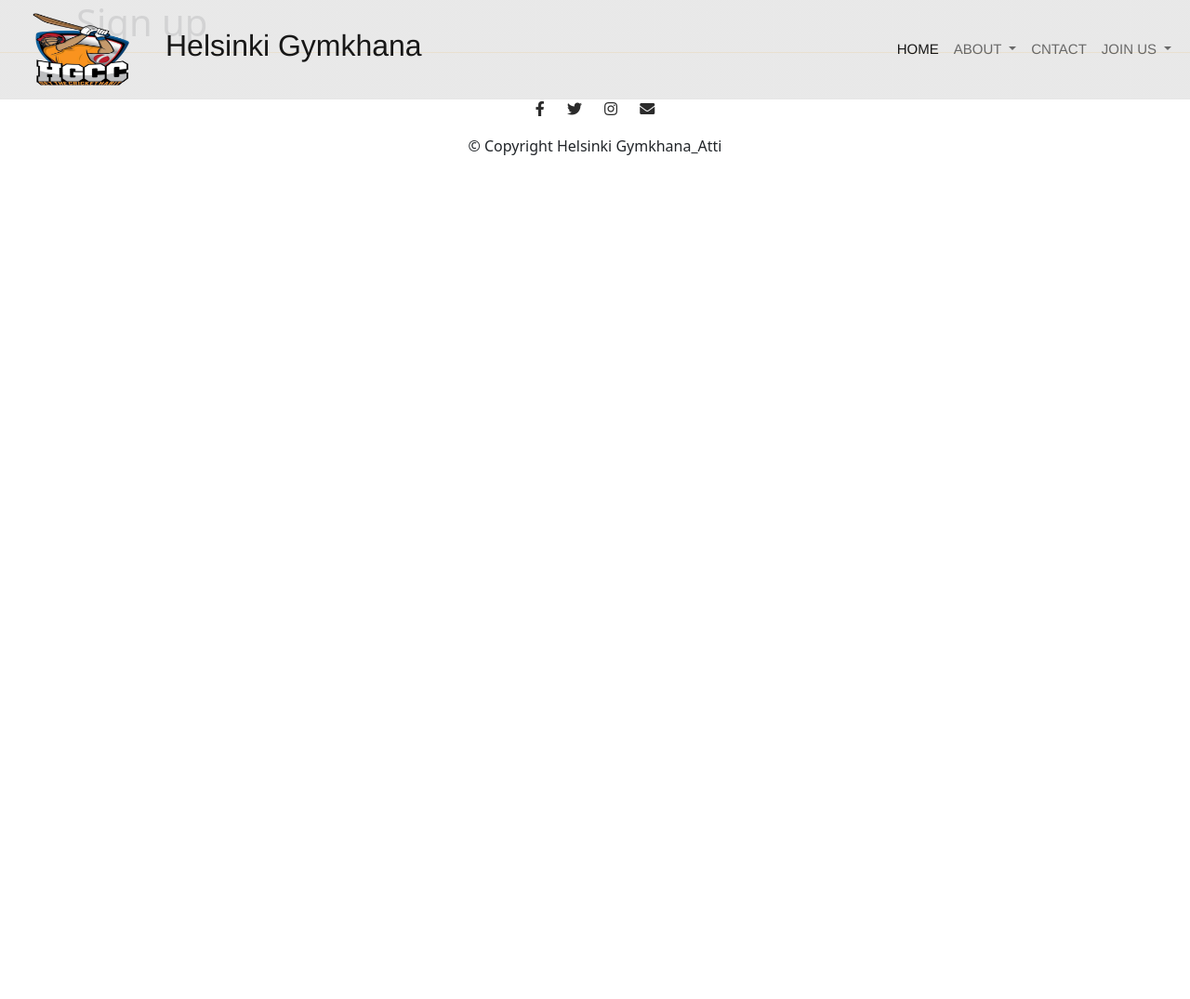
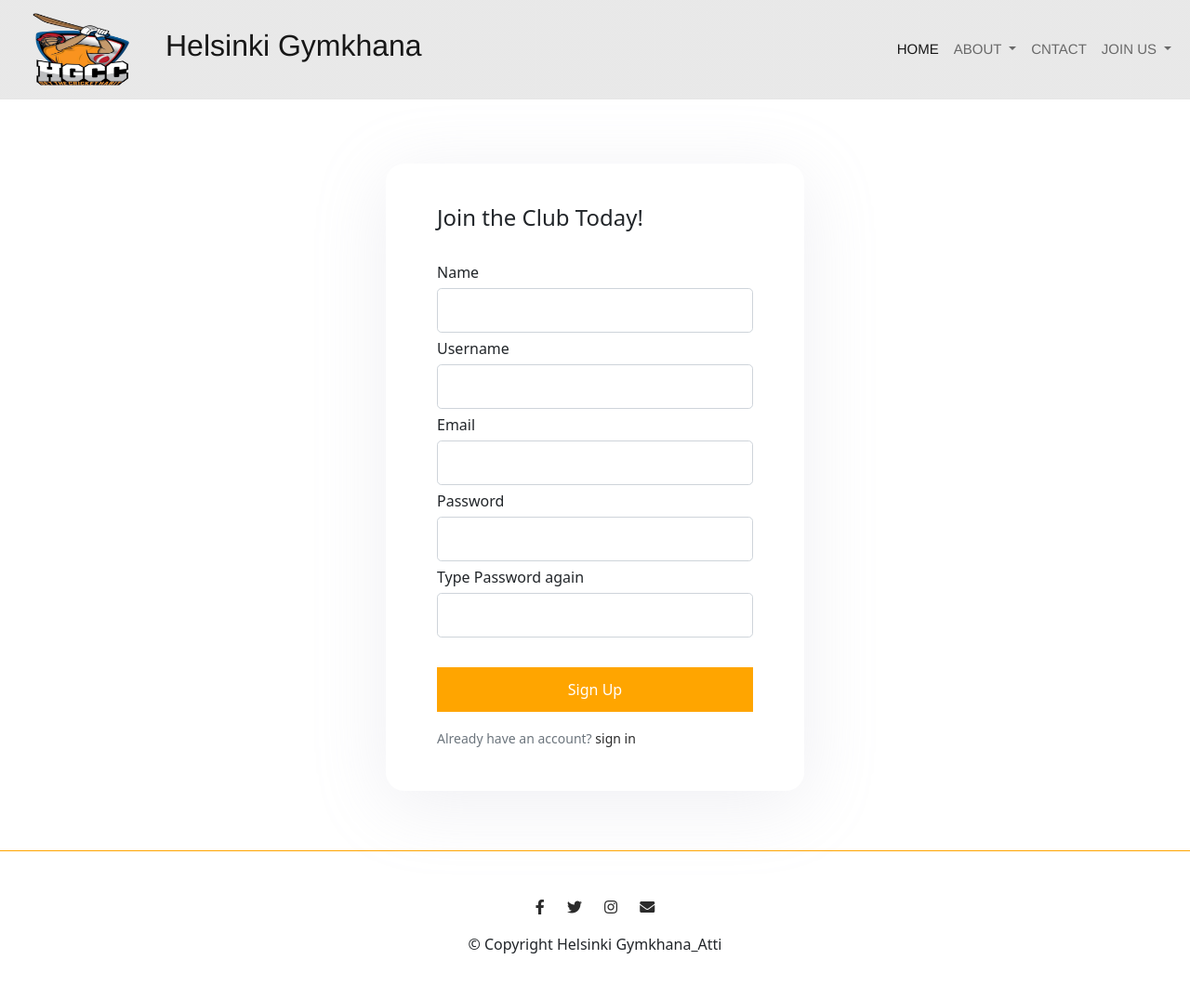
Before and after one commit to AttiR/Gymkhana-gladiators-cc, a Flask app: page /signup in a window 1280 px wide. Shown: the whole page at 93% size. Before the commit the page ends 167 px from the top, so only its background shows below. Run offline with Flask 2, Linux system fonts and the light colour scheme.

Commit message:
signup form

```diff
--- a/app/forms.py
+++ b/app/forms.py
@@ -3,6 +3,7 @@ from wtforms import StringField, PasswordField, SubmitField, BooleanField, TextA
 from wtforms import ValidationError, SelectField, HiddenField
 from wtforms.validators import DataRequired, Length, Email, Regexp
 
+#Feedback class
 class FeedbackForm(FlaskForm):
     first_name = StringField('First Name',
                            validators=[DataRequired(), Length(min=2, max=20)])
@@ -12,3 +13,25 @@ class FeedbackForm(FlaskForm):
                         validators=[DataRequired(),Length(1, 64), Email()])
     feedback = TextAreaField("Feedback", validators=[DataRequired()])
     submit = SubmitField('Send')
+
+# Registration class
+class RegistrationForm(FlaskForm):
+    name = StringField('Name',
+                           validators=[DataRequired(), Length(min=2, max=20)])
+    username = StringField('Username',
+                           validators=[DataRequired(), Length(min=2, max=20)])
+    email = StringField('Email',
+                        validators=[DataRequired(),Length(10, 64), Email()])
+    password = PasswordField('Password', validators=[DataRequired(), Length(min=7, max=15)])
+    re_password = PasswordField('Type Password again', validators=[DataRequired(), Length(min=7, max=15)])
+
+    submit = SubmitField('Sign Up')
+
+# Login form class
+
+class LoginForm(FlaskForm):
+    email = StringField('Email',
+                        validators=[DataRequired(),Length(1, 64),  Email()])
+    password = PasswordField('Password', validators=[DataRequired()])
+    remember = BooleanField('Remember Me')
+    submit = SubmitField('Login')
--- a/app/static/css/styles.css
+++ b/app/static/css/styles.css
@@ -185,6 +185,62 @@ nav li a:hover:not(.active) {
   align-items: stretch;
 }
 
+/**** Registration Section ****/
+#register-section {
+  margin-top: 110px;
+}
+.Big-form,
+.div-center {
+  width: 100%;
+  height: 100%;
+}
+.div-center {
+  display: flex;
+  text-align: left;
+  justify-content: center;
+  flex-direction: column;
+  margin: 11rem auto 4rem auto;
+}
+
+.form-block {
+  width: 450px;
+  margin: auto;
+  background: #ffffff;
+  box-shadow: 0px 14px 80px rgba(174, 175, 197, 0.2);
+  padding: 40px 55px 45px 55px;
+  transition: all 0.3s;
+  border-radius: 20px;
+}
+
+.div-center .form-control:focus {
+  border-color: #ffa825;
+  box-shadow: none;
+}
+
+.div-center h3 {
+  text-align: center;
+  margin: 0;
+  line-height: 1;
+  padding-bottom: 20px;
+}
+
+label {
+  font-weight: 500;
+  margin: 5px auto;
+}
+.register-bttn {
+  display: block;
+  width: 100%;
+  padding: 0.75rem;
+  background: orange;
+  color: inherit;
+
+  cursor: pointer;
+  margin-top: 2rem;
+  color: #fff;
+  border: none;
+}
+
 /******* Rules & Regulations*******/
 .rules {
   display: flex;
--- a/app/templates/public/contact.html
+++ b/app/templates/public/contact.html
@@ -35,10 +35,12 @@ Gymkhana CC {% endblock %} {% block main %}
 
     </div>
     <div class="contact-us">
+      <!------- flash messages------>
       {% with messages = get_flashed_messages(with_categories=true) %} {% if
         messages %} {% for category, message in messages %}
         <div class="alert alert-{{ category }}">{{ message }}</div>
         {% endfor %} {% endif %} {% endwith %}
+
       <form method="post" action="/contact">
         {{ form.hidden_tag() }}
         <fieldset class="form-group">
--- a/app/templates/public/signup.html
+++ b/app/templates/public/signup.html
@@ -1,10 +1,97 @@
-{% extends "public/templates/public_template.html" %} {% block title %} Helsinki
-Gymkhana CC {% endblock %} {% block main %}
-<div class="container">
-  <div class="row">
-    <div class="col">
-      <h1>Sign up</h1>
+{% extends "public/templates/public_template.html" %} {% block title %}
+Registration {% endblock %} {% block main %}
+<section id="register-section">
+  <div class="Big-form">
+    <div class="div-center">
+      <div class="form-block">
+        <form method="POST" action="">
+          {{ form.hidden_tag() }}
+          <fieldset class="form-group">
+            <legend class="mb-4">Join the Club Today!</legend>
+
+            <!--------Flash messages------------>
+
+            {% with messages = get_flashed_messages(with_categories=true) %} {%
+            if messages %} {% for category, message in messages %}
+            <div class="alert alert-{{ category }}">{{ message }}</div>
+            {% endfor %} {% endif %} {% endwith %}
+
+            <div class="form-group">
+              {{ form.name.label(class="form-control-label") }} {% if
+              form.name.errors %} {{ form.name(class="form-control
+              form-control-lg is-invalid") }}
+              <div class="invalid-feedback">
+                {% for error in form.name.errors %}
+                <span>{{ error }}</span>
+                {% endfor %}
+              </div>
+              {% else %} {{ form.name(class="form-control form-control-lg") }}
+              {% endif %}
+            </div>
+
+            <div class="form-group">
+              {{ form.username.label(class="form-control-label") }} {% if
+              form.username.errors %} {{ form.username(class="form-control
+              form-control-lg is-invalid") }}
+              <div class="invalid-feedback">
+                {% for error in form.username.errors %}
+                <span>{{ error }}</span>
+                {% endfor %}
+              </div>
+              {% else %} {{ form.username(class="form-control form-control-lg")
+              }} {% endif %}
+            </div>
+
+            <div class="form-group">
+              {{ form.email.label(class="form-control-label") }} {% if
+              form.email.errors %} {{ form.email(class="form-control
+              form-control-lg is-invalid") }}
+              <div class="invalid-feedback">
+                {% for error in form.email.errors %}
+                <span>{{ error }}</span>
+                {% endfor %}
+              </div>
+              {% else %} {{ form.email(class="form-control form-control-lg") }}
+              {% endif %}
+            </div>
+
+            <div class="form-group">
+              {{ form.password.label(class="form-control-label") }} {% if
+              form.password.errors %} {{ form.password(class="form-control
+              form-control-lg is-invalid") }}
+              <div class="invalid-feedback">
+                {% for error in form.password.errors %}
+                <span>{{ error }}</span>
+                {% endfor %}
+              </div>
+              {% else %} {{ form.password(class="form-control form-control-lg")
+              }} {% endif %}
+            </div>
+
+            <div class="form-group">
+              {{ form.re_password.label(class="form-control-label") }} {% if
+              form.re_password.errors %} {{ form.re_password(class="form-control
+              form-control-lg is-invalid") }}
+              <div class="invalid-feedback">
+                {% for error in form.re_password.errors %}
+                <span>{{ error }}</span>
+                {% endfor %}
+              </div>
+              {% else %} {{ form.re_password(class="form-control
+              form-control-lg") }} {% endif %}
+            </div>
+          </fieldset>
+          <div class="form-group">{{ form.submit(class="register-bttn") }}</div>
+        </form>
+
+        <div class="pt-3">
+          <small class="text-muted">
+            Already have an account?
+            <a class="ml-2" href="{{ url_for('login') }}"> sign in </a>
+          </small>
+        </div>
+      </div>
     </div>
   </div>
-</div>
+</section>
 {% endblock %}
--- a/app/views.py
+++ b/app/views.py
@@ -1,7 +1,7 @@
 from app import app
 
 from flask import render_template, request, redirect, url_for, flash
-from app.forms import FeedbackForm
+from app.forms import FeedbackForm, RegistrationForm, LoginForm
 from app.models import Feedback
 from app import db
 from app import mail
@@ -19,9 +19,10 @@ def home():
 def about():
     return render_template("public/about.html")
 
-
+# Contact/Feedback form route
 @app.route("/contact", methods=['POST', 'GET'])
 def contact():
+    # create object from class
     form = FeedbackForm()
     if request.method == 'POST':
         req= request.form
@@ -41,8 +42,8 @@ def contact():
         mail.send(msg)
         email_sent = True
         if(email_sent):
+            #Flash messages
             flash(f'Feedback has been sent, Thank you {first_name}!', 'success') # flash is an easy mthode to send one time alert
-             # set the base layout for flash messages at base.html
             return redirect( url_for('contact') )
         else:
             return "email not sent"
@@ -50,9 +51,19 @@ def contact():
 
     return render_template("public/contact.html", form=form)
 
-@app.route("/signup")
+# Registration route
+@app.route("/signup", methods=['POST', 'GET'])
 def signup():
-    return render_template("public/signup.html")
+    form=RegistrationForm()
+    if request.method=='POST':
+        req=request.form
+        name=req['name']
+        print(req)
+        if form.validate_on_submit():
+            flash(f'Account Created for {name}!', 'success') # flash is an easy mthode to send one time alert
+        # set the base layout for flash messages at base.html
+        return redirect( url_for('signup') )
+    return render_template("public/signup.html", form=form)
 
 @app.route("/login")
 def login():
```
